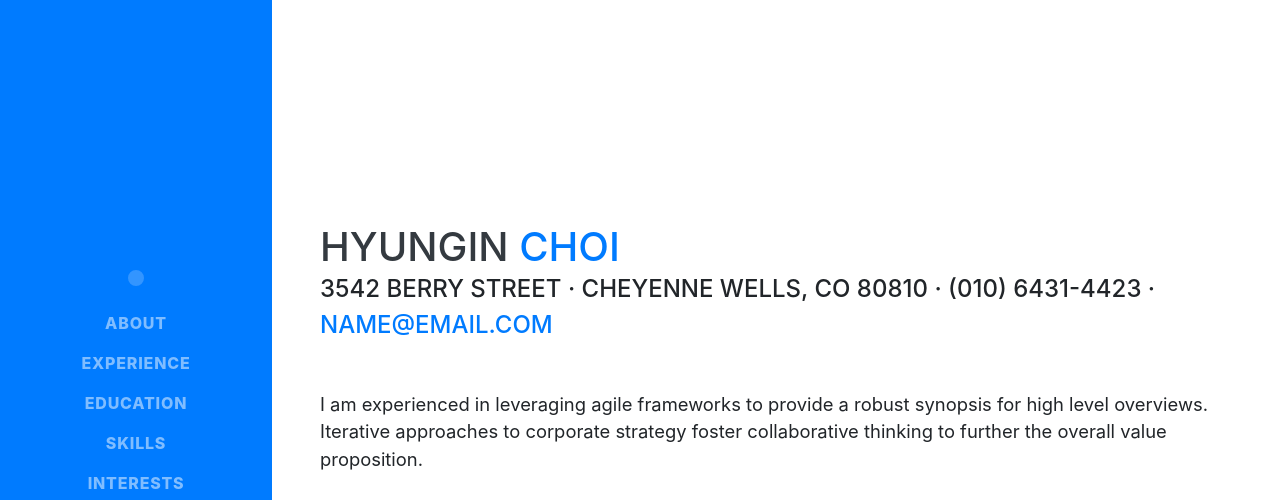
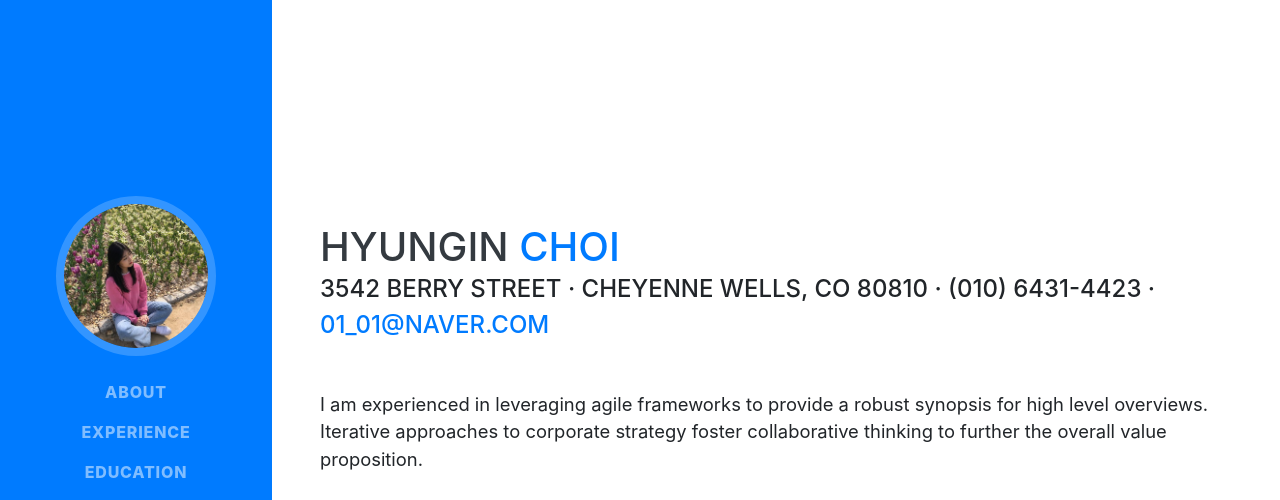
Before and after one commit to choihyungin/choihyungin.github.io, a website with bundled scripts: page index.html in a window 1280 px wide. Shown: the top 500 px of the page. Built offline with nearby package versions, Linux system fonts and the light colour scheme; files whose address does not match are found by name; a web font is replaced by a local one.

Commit message:
Change index.html pic email

```diff
--- a/index.html
+++ b/index.html
@@ -29,7 +29,7 @@
     <a class="navbar-brand js-scroll-trigger" href="#page-top">
       <span class="d-block d-lg-none">Clarence Taylor</span>
       <span class="d-none d-lg-block">
-        <img class="img-fluid img-profile rounded-circle mx-auto mb-2" src="/Users/choihyoung-in/Desktop/me.png" alt="">
+        <img class="img-fluid img-profile rounded-circle mx-auto mb-2" src="img/me.png" alt="">
       </span>
     </a>
     <button class="navbar-toggler" type="button" data-toggle="collapse" data-target="#navbarSupportedContent" aria-controls="navbarSupportedContent" aria-expanded="false" aria-label="Toggle navigation">
@@ -67,7 +67,7 @@
           <span class="text-primary">CHOI</span>
         </h1>
         <div class="subheading mb-5">3542 Berry Street · Cheyenne Wells, CO 80810 · (010) 6431-4423 ·
-          <a href="mailto:name@email.com">name@email.com</a>
+          <a href="mailto:name@email.com">01_01@naver.com</a>
         </div>
         <p class="lead mb-5">I am experienced in leveraging agile frameworks to provide a robust synopsis for high level overviews. Iterative approaches to corporate strategy foster collaborative thinking to further the overall value proposition.</p>
         <div class="social-icons">
```
Also changed, not shown: img/me.png (added), 1 other file.
